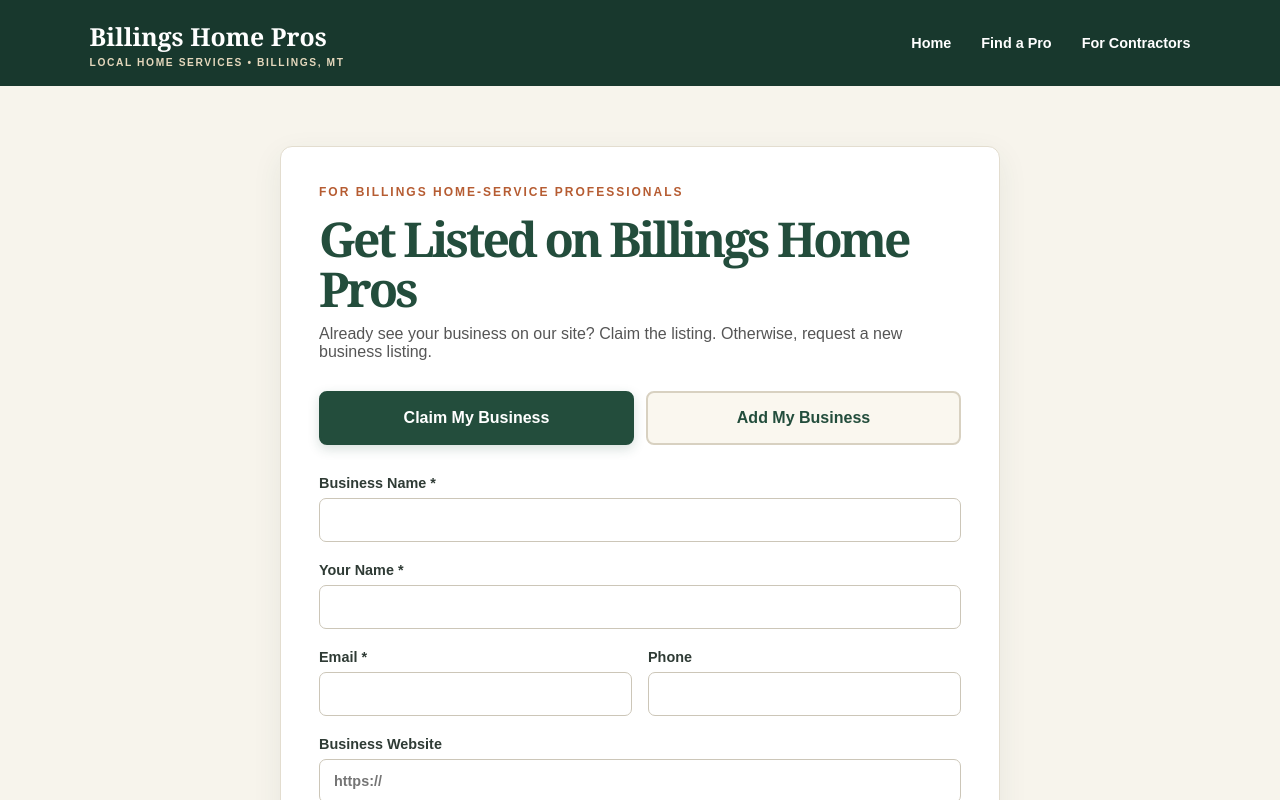
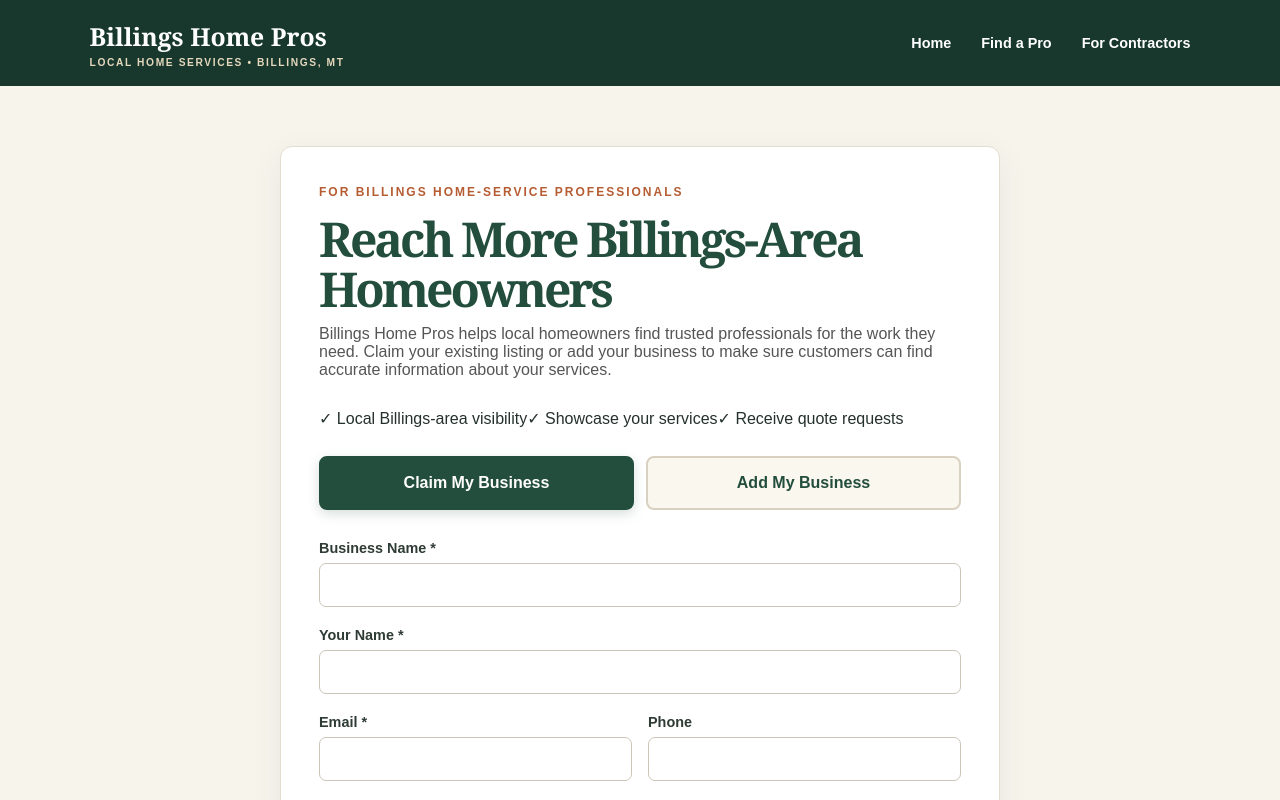
Before and after one commit to Cheddaronbass/billingshomepros, a Next.js app: page /get-listed in a window 1280 px wide. Shown: the top 800 px of the page. Built offline with nearby package versions, Linux system fonts and the light colour scheme.

Commit message:
Revise listing page content for clarity and appeal
Updated header and paragraph content to better convey the purpose of the listing service. Added benefits for contractors to enhance appeal.

```diff
--- a/app/get-listed/page.js
+++ b/app/get-listed/page.js
@@ -103,13 +103,20 @@ export default function GetListedPage() {
             FOR BILLINGS HOME-SERVICE PROFESSIONALS
           </div>
 
-          <h1>Get Listed on Billings Home Pros</h1>
+          <h1>Reach More Billings-Area Homeowners</h1>
 
-          <p className="quoteBusiness">
-            Already see your business on our site? Claim the listing.
-            Otherwise, request a new business listing.
-          </p>
+<p className="quoteBusiness">
+  Billings Home Pros helps local homeowners find trusted professionals
+  for the work they need. Claim your existing listing or add your
+  business to make sure customers can find accurate information about
+  your services.
+</p>
 
+<div className="contractorBenefits">
+  <span>✓ Local Billings-area visibility</span>
+  <span>✓ Showcase your services</span>
+  <span>✓ Receive quote requests</span>
+</div>
           <div className="contractorRequestChoices">
             <button
               type="button"
```
